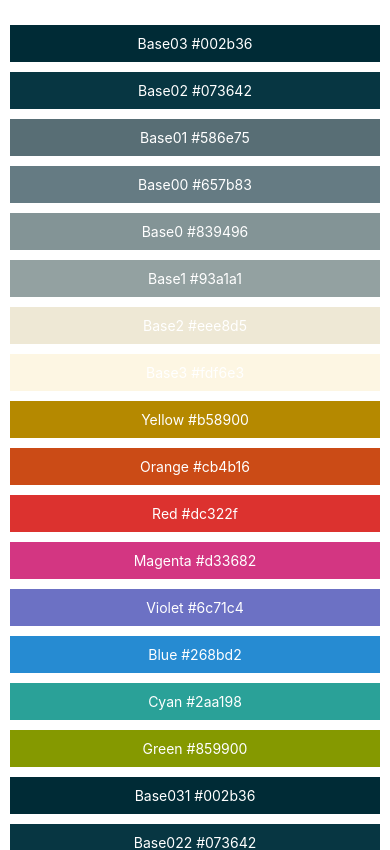
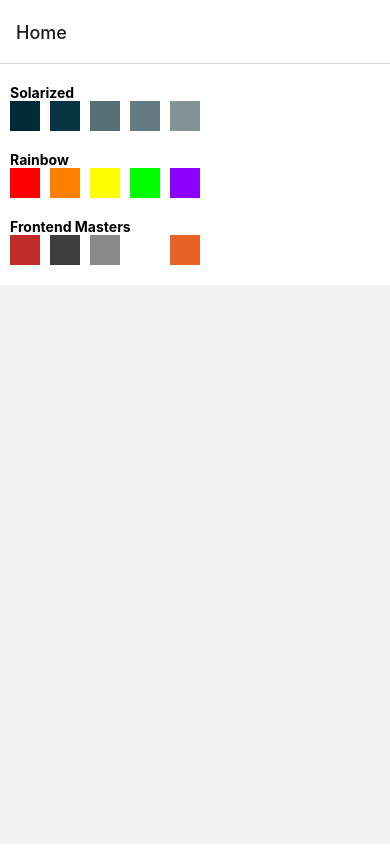
Before and after one commit to alexandec/react-native-test, a React Native app: screen /Home in a window 390 px wide. Shown: the top 850 px of the page. Built offline with nearby package versions, Linux system fonts and the light colour scheme.

Commit message:
Add support for multiple palettes

```diff
--- a/App.js
+++ b/App.js
@@ -1,22 +1,21 @@
-import { View, SafeAreaView, StyleSheet } from 'react-native';
-import ColorList from './components/ColorList';
+import { NavigationContainer } from '@react-navigation/native';
+import { createStackNavigator } from '@react-navigation/stack';
+import Home from './screens/Home';
+import ColorPalette from './screens/ColorPalette';
+
+const Stack = createStackNavigator();
 
 export default function App() {
   return (
-    <SafeAreaView style={styles.safeArea}>
-      <View style={styles.container}>
-        <ColorList />
-      </View>
-    </SafeAreaView>
+    <NavigationContainer>
+      <Stack.Navigator>
+        <Stack.Screen name="Home" component={Home} />
+        <Stack.Screen
+          name="ColorPalette"
+          component={ColorPalette}
+          options={({ route }) => ({ title: route.params.paletteName })}
+        />
+      </Stack.Navigator>
+    </NavigationContainer>
   );
 }
-
-const styles = StyleSheet.create({
-  safeArea: {
-    flex: 2,
-  },
-  container: {
-    paddingTop: 20,
-    paddingHorizontal: 10,
-  },
-});
--- a/babel.config.js
+++ b/babel.config.js
@@ -2,5 +2,6 @@
   api.cache(true);
   return {
     presets: ['babel-preset-expo'],
+    plugins: ['react-native-reanimated/plugin'],
   };
 };
--- a/components/ColorList.js
+++ /dev/null
@@ -1,54 +0,0 @@
-import { FlatList } from 'react-native';
-
-import ColorBox from './ColorBox';
-
-const COLORS = [
-  { colorName: 'Base03', hexCode: '#002b36' },
-  { colorName: 'Base02', hexCode: '#073642' },
-  { colorName: 'Base01', hexCode: '#586e75' },
-  { colorName: 'Base00', hexCode: '#657b83' },
-  { colorName: 'Base0', hexCode: '#839496' },
-  { colorName: 'Base1', hexCode: '#93a1a1' },
-  { colorName: 'Base2', hexCode: '#eee8d5' },
-  { colorName: 'Base3', hexCode: '#fdf6e3' },
-  { colorName: 'Yellow', hexCode: '#b58900' },
-  { colorName: 'Orange', hexCode: '#cb4b16' },
-  { colorName: 'Red', hexCode: '#dc322f' },
-  { colorName: 'Magenta', hexCode: '#d33682' },
-  { colorName: 'Violet', hexCode: '#6c71c4' },
-  { colorName: 'Blue', hexCode: '#268bd2' },
-  { colorName: 'Cyan', hexCode: '#2aa198' },
-  { colorName: 'Green', hexCode: '#859900' },
-  { colorName: 'Base031', hexCode: '#002b36' },
-  { colorName: 'Base022', hexCode: '#073642' },
-  { colorName: 'Base013', hexCode: '#586e75' },
-  { colorName: 'Base004', hexCode: '#657b83' },
-  { colorName: 'Base05', hexCode: '#839496' },
-  { colorName: 'Base16', hexCode: '#93a1a1' },
-  { colorName: 'Base27', hexCode: '#eee8d5' },
-  { colorName: 'Base38', hexCode: '#fdf6e3' },
-  { colorName: 'Yellow3', hexCode: '#b58900' },
-  { colorName: 'Orange4', hexCode: '#cb4b16' },
-  { colorName: 'Red2', hexCode: '#dc322f' },
-  { colorName: 'Magenta2', hexCode: '#d33682' },
-  { colorName: 'Violet3', hexCode: '#6c71c4' },
-  { colorName: 'Blue4', hexCode: '#268bd2' },
-  { colorName: 'Cyan5', hexCode: '#2aa198' },
-  { colorName: 'Green6', hexCode: '#859900' },
-];
-
-const renderItem = ({ item }) => {
-  return <ColorBox colorName={item.colorName} hexCode={item.hexCode} />;
-};
-
-const ColorList = () => {
-  return (
-    <FlatList
-      data={COLORS}
-      renderItem={renderItem}
-      keyExtractor={(item) => item.colorName}
-    />
-  );
-};
-
-export default ColorList;
--- /dev/null
+++ b/components/Palette.js
@@ -0,0 +1,23 @@
+import { Text, TouchableOpacity, StyleSheet } from 'react-native';
+
+import PreviewPalette from './PreviewPalette';
+
+const Palette = ({ palette, handlePress }) => {
+  return (
+    <TouchableOpacity style={styles.palette} onPress={handlePress}>
+      <Text style={styles.text}>{palette.paletteName}</Text>
+      <PreviewPalette colors={palette.colors} />
+    </TouchableOpacity>
+  );
+};
+
+const styles = StyleSheet.create({
+  palette: {
+    marginBottom: 20,
+  },
+  text: {
+    fontWeight: 'bold',
+  },
+});
+
+export default Palette;
--- /dev/null
+++ b/components/PreviewPalette.js
@@ -0,0 +1,26 @@
+import { View, FlatList, StyleSheet } from 'react-native';
+
+const PreviewPalette = ({ colors }) => {
+  return (
+    <FlatList
+      data={colors.slice(0, 5)}
+      renderItem={({ item }) => (
+        <View
+          style={[styles.previewItem, { backgroundColor: item.hexCode }]}
+        ></View>
+      )}
+      keyExtractor={(item) => item.hexCode}
+      horizontal={true}
+    />
+  );
+};
+
+const styles = StyleSheet.create({
+  previewItem: {
+    height: 30,
+    width: 30,
+    marginRight: 10,
+  },
+});
+
+export default PreviewPalette;
--- /dev/null
+++ b/screens/ColorPalette.js
@@ -0,0 +1,36 @@
+import { View, Text, FlatList, StyleSheet } from 'react-native';
+
+import ColorBox from '../components/ColorBox';
+
+const renderItem = ({ item }) => {
+  return <ColorBox colorName={item.colorName} hexCode={item.hexCode} />;
+};
+
+const ColorPalette = ({ route }) => {
+  const { colors, paletteName } = route.params;
+
+  return (
+    <View>
+      <FlatList
+        data={colors}
+        renderItem={renderItem}
+        keyExtractor={(item) => item.colorName}
+        style={styles.container}
+        ListHeaderComponent={<Text style={styles.text}>{paletteName}</Text>}
+      />
+    </View>
+  );
+};
+
+const styles = StyleSheet.create({
+  container: {
+    paddingTop: 20,
+    paddingHorizontal: 10,
+    backgroundColor: 'white',
+  },
+  text: {
+    fontWeight: 'bold',
+  },
+});
+
+export default ColorPalette;
--- /dev/null
+++ b/screens/Home.js
@@ -0,0 +1,35 @@
+import React from 'react';
+import { View, FlatList, StyleSheet } from 'react-native';
+
+import { PALETTES } from '../utils/constants';
+import Palette from '../components/Palette';
+
+const Home = ({ navigation }) => {
+  return (
+    <View style={styles.container}>
+      <FlatList
+        data={PALETTES}
+        keyExtractor={(item) => item.paletteName}
+        renderItem={({ item }) => (
+          <Palette
+            palette={item}
+            handlePress={() => navigation.navigate('ColorPalette', item)}
+          />
+        )}
+      />
+    </View>
+  );
+};
+
+const styles = StyleSheet.create({
+  container: {
+    paddingTop: 20,
+    paddingHorizontal: 10,
+    backgroundColor: 'white',
+  },
+  text: {
+    fontWeight: 'bold',
+  },
+});
+
+export default Home;
--- /dev/null
+++ b/utils/constants.js
@@ -0,0 +1,40 @@
+export const SOLARIZED = [
+  { colorName: 'Base03', hexCode: '#002b36' },
+  { colorName: 'Base02', hexCode: '#073642' },
+  { colorName: 'Base01', hexCode: '#586e75' },
+  { colorName: 'Base00', hexCode: '#657b83' },
+  { colorName: 'Base0', hexCode: '#839496' },
+  { colorName: 'Base1', hexCode: '#93a1a1' },
+  { colorName: 'Base2', hexCode: '#eee8d5' },
+  { colorName: 'Base3', hexCode: '#fdf6e3' },
+  { colorName: 'Yellow', hexCode: '#b58900' },
+  { colorName: 'Orange', hexCode: '#cb4b16' },
+  { colorName: 'Red', hexCode: '#dc322f' },
+  { colorName: 'Magenta', hexCode: '#d33682' },
+  { colorName: 'Violet', hexCode: '#6c71c4' },
+  { colorName: 'Blue', hexCode: '#268bd2' },
+  { colorName: 'Cyan', hexCode: '#2aa198' },
+  { colorName: 'Green', hexCode: '#859900' },
+];
+
+export const RAINBOW = [
+  { colorName: 'Red', hexCode: '#FF0000' },
+  { colorName: 'Orange', hexCode: '#FF7F00' },
+  { colorName: 'Yellow', hexCode: '#FFFF00' },
+  { colorName: 'Green', hexCode: '#00FF00' },
+  { colorName: 'Violet', hexCode: '#8B00FF' },
+];
+
+export const FRONTEND_MASTERS = [
+  { colorName: 'Red', hexCode: '#c02d28' },
+  { colorName: 'Black', hexCode: '#3e3e3e' },
+  { colorName: 'Grey', hexCode: '#8a8a8a' },
+  { colorName: 'White', hexCode: '#ffffff' },
+  { colorName: 'Orange', hexCode: '#e66225' },
+];
+
+export const PALETTES = [
+  { paletteName: 'Solarized', colors: SOLARIZED },
+  { paletteName: 'Rainbow', colors: RAINBOW },
+  { paletteName: 'Frontend Masters', colors: FRONTEND_MASTERS },
+];
```
Also changed, not shown: package.json (+8 -1 lines), 1 other file (tests, documents, lock files or other folders).
